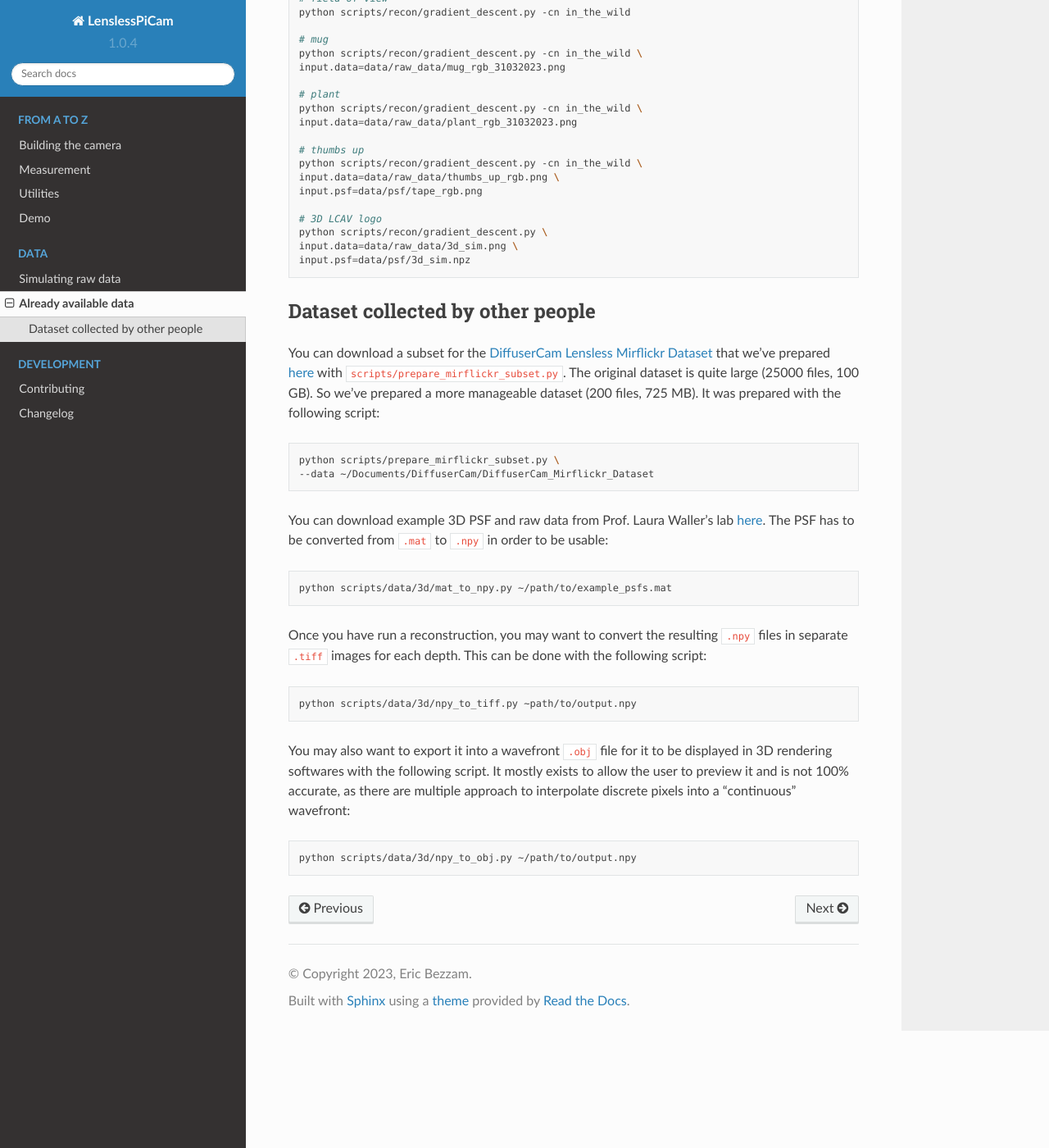
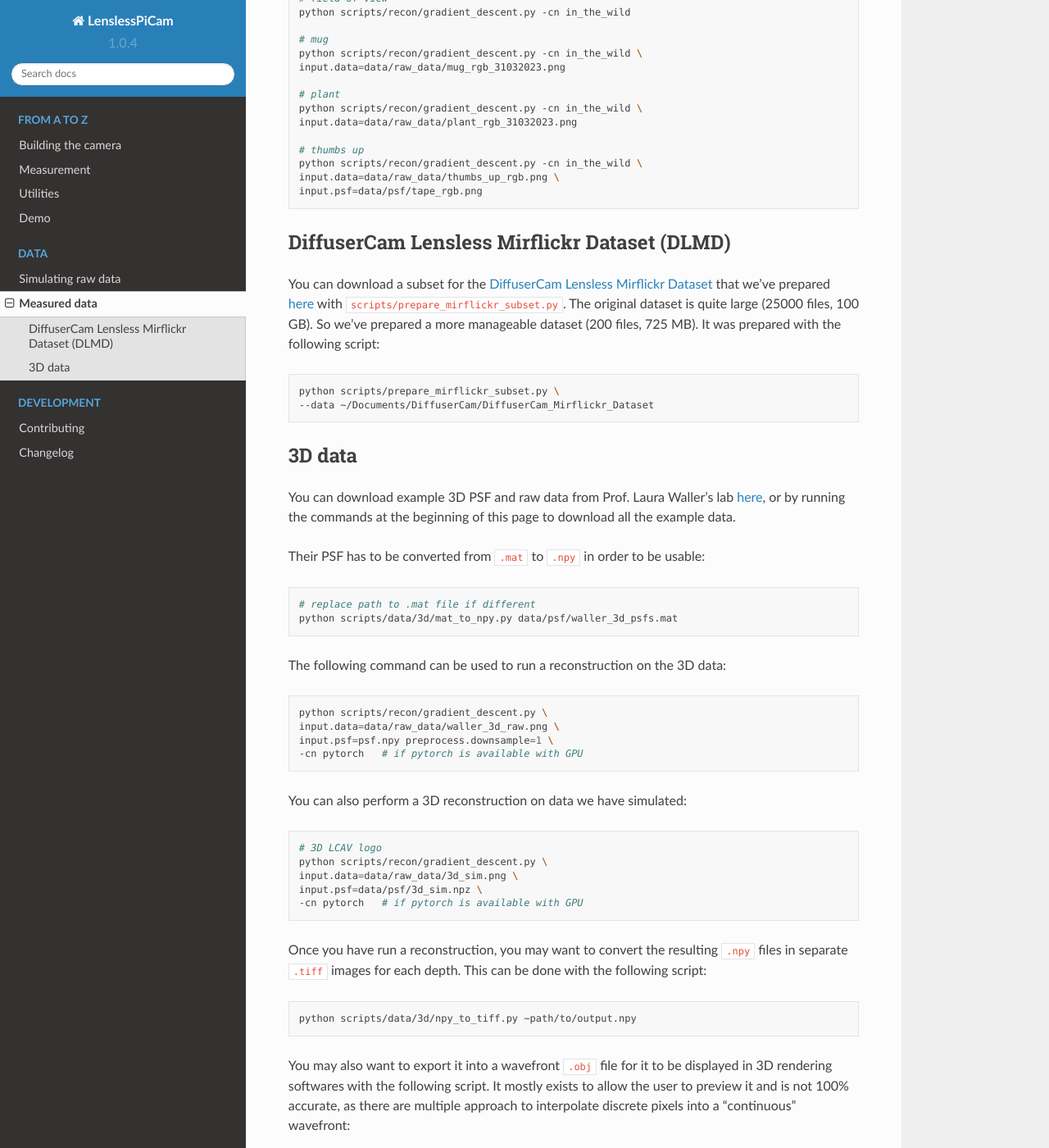
Before and after one commit to LCAV/LenslessPiCam, a Sphinx documentation site: the page built from docs/source/data.rst, in a window 1280 px wide and 1400 px high, scrolled down 511 px. Shown: the whole window at 82% size. Built offline with Sphinx 7.4.7 and the Read the Docs theme 2.0.0, drawn with Linux system fonts in a browser that asks for light colours; some of the changed text lies outside the part shown.

Commit message:
Improve docs on available data.

```diff
--- a/docs/source/data.rst
+++ b/docs/source/data.rst
@@ -1,7 +1,7 @@
-Already available data
-======================
+Measured data
+=============
 
-You can download example PSFs and raw data that we've measured
+You can download PSFs and raw data that we've measured
 `here <https://drive.switch.ch/index.php/s/NdgHlcDeHVDH5ww>`__. We
 recommend placing this content in the ``data`` folder.
 
@@ -38,14 +38,9 @@ use the correct PSF file for the data you're using!
     input.data=data/raw_data/thumbs_up_rgb.png \
     input.psf=data/psf/tape_rgb.png
 
-    # 3D LCAV logo
-    python scripts/recon/gradient_descent.py \
-    input.data=data/raw_data/3d_sim.png \
-    input.psf=data/psf/3d_sim.npz
 
-
-Dataset collected by other people
----------------------------------
+DiffuserCam Lensless Mirflickr Dataset (DLMD)
+---------------------------------------------
 
 You can download a subset for the `DiffuserCam Lensless Mirflickr
 Dataset <https://waller-lab.github.io/LenslessLearning/dataset.html>`__
@@ -61,14 +56,41 @@ dataset (200 files, 725 MB). It was prepared with the following script:
     --data ~/Documents/DiffuserCam/DiffuserCam_Mirflickr_Dataset
 
 
+3D data
+-------
+
 You can download example 3D PSF and raw data from Prof. Laura Waller's lab
-`here  <https://github.com/Waller-Lab/DiffuserCam/tree/master/example_data>`__.
-The PSF has to be converted from ``.mat`` to ``.npy`` in order to be usable:
+`here  <https://github.com/Waller-Lab/DiffuserCam/tree/master/example_data>`__,
+or by running the commands at the beginning of this page to download all
+the example data.
+
+Their PSF has to be converted from ``.mat`` to ``.npy`` in order to be usable:
 
 .. code:: bash
 
-    python scripts/data/3d/mat_to_npy.py ~/path/to/example_psfs.mat
+    # replace path to .mat file if different
+    python scripts/data/3d/mat_to_npy.py data/psf/waller_3d_psfs.mat
 
+
+The following command can be used to run a reconstruction on the 3D data:
+
+.. code:: bash
+
+    python scripts/recon/gradient_descent.py \
+    input.data=data/raw_data/waller_3d_raw.png \
+    input.psf=psf.npy preprocess.downsample=1 \
+    -cn pytorch   # if pytorch is available with GPU
+
+
+You can also perform a 3D reconstruction on data we have simulated:
+
+.. code:: bash
+
+    # 3D LCAV logo
+    python scripts/recon/gradient_descent.py \
+    input.data=data/raw_data/3d_sim.png \
+    input.psf=data/psf/3d_sim.npz \
+    -cn pytorch   # if pytorch is available with GPU
 
 Once you have run a reconstruction, you may want to convert the
 resulting ``.npy`` files in separate ``.tiff`` images for each depth.
```
